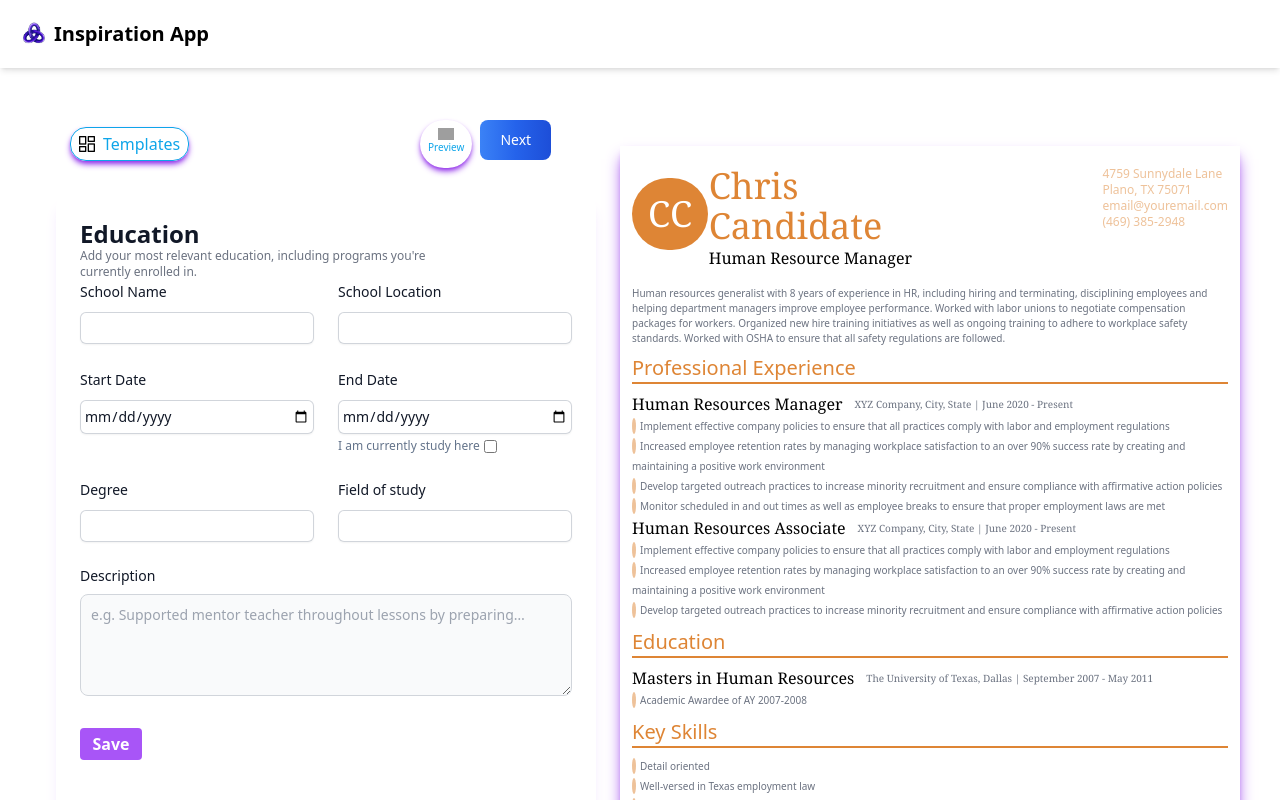
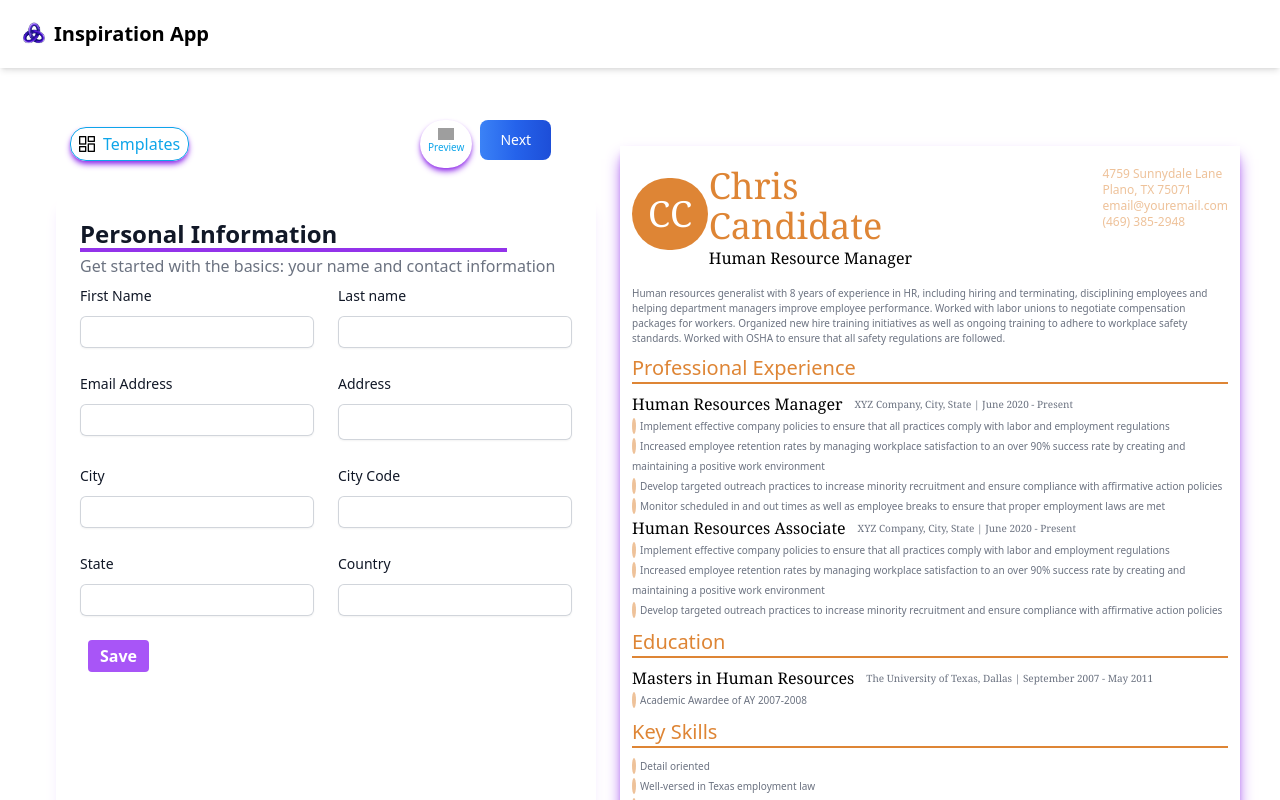
Before and after one commit to sckchcm-g/resume-builder, a React (Vite) app: page /dashboard in a window 1280 px wide. Shown: the top 800 px of the page. Built offline with nearby package versions, Linux system fonts and the light colour scheme; grey boxes are pictures that could not be loaded.

Commit message:
no change

```diff
--- a/src/components/Form/Forms.jsx
+++ b/src/components/Form/Forms.jsx
@@ -1,10 +1,10 @@
 import Education from "./Education";
 import Experience from "./Experience";
-
+import PersonalInfo from "./PersonaIInfo";
 const Forms = () => {
   return (
     <div className="  ">
-      <Education />
+      <PersonalInfo />
     </div>
   );
 };
--- a/src/components/Form/PersonaIInfo.jsx
+++ b/src/components/Form/PersonaIInfo.jsx
@@ -26,7 +26,7 @@ export default function PersonaIInfo() {
   }
 
   return (
-    <div className="p-6 m-4 w-full h-[100vh] lg:w-full shadow-purple-100 shadow-lg verflow-hidden  rounded-xl    relative">
+    <div className="p-6 m-4 w-full h-[100vh] lg:w-full shadow-purple-100 shadow-lg verflow-hidden  rounded-xl   ">
       {successMsg && (
         <p className=" absolute right-10 top-8 font-bold p-0 bg-green-600 px-3 py-0.5 rounded-tr-xl rounded-bl-xl inline-block text-white text-sm">
           {successMsg}
```
